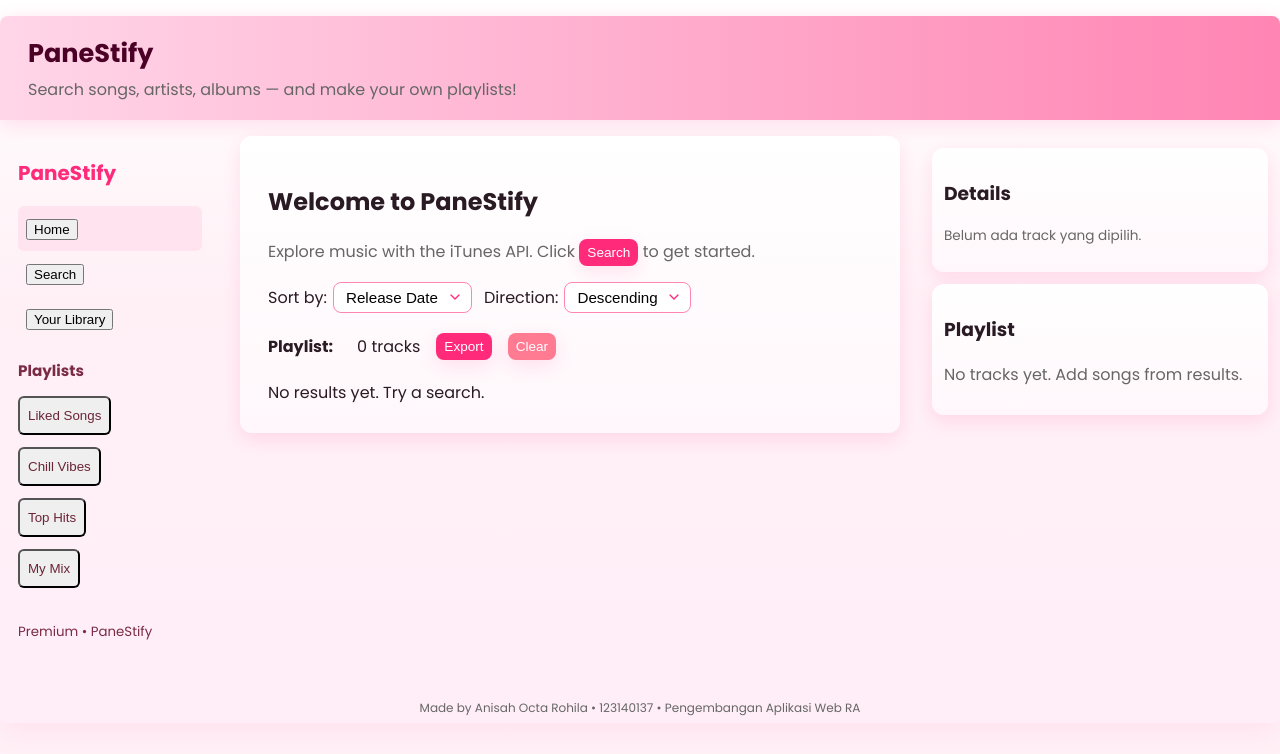
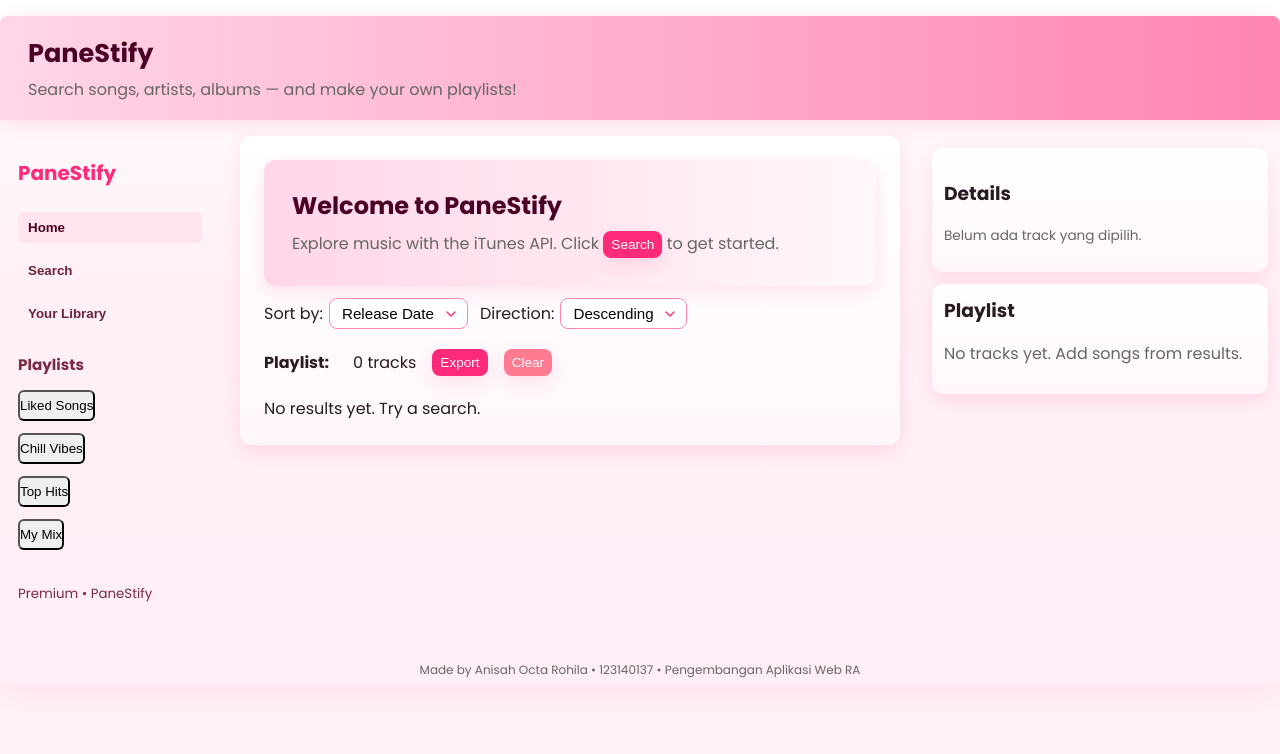
Before and after one commit to panesbelpois/uts-pemweb-123140137, a React (Vite) app: page / in a window 1280 px wide. Shown: the top 754 px of the page. Built offline with nearby package versions, Linux system fonts and the light colour scheme.

Commit message:
fix the UI

```diff
--- a/src/App.css
+++ b/src/App.css
@@ -65,11 +65,26 @@
 .sidebar-inner { padding: 22px 18px; color: #4b0026; min-height: 420px; }
 .sidebar-inner .logo { font-weight: 800; font-size: 1.25rem; color: var(--pink-500); margin-bottom: 18px; }
 .sidebar-inner .nav { list-style: none; padding: 0; margin: 0 0 18px 0; }
-.sidebar-inner .nav-item { padding: 10px 8px; border-radius: 6px; cursor: pointer; color: #6b2438; }
-.sidebar-inner .nav-item.active, .sidebar-inner .nav-item:hover { background: rgba(255,43,122,0.08); color: #4b0026; }
+.sidebar-inner .nav-item { padding: 6px 0; border-radius: 6px; cursor: pointer; }
+.sidebar-inner .nav-link {
+  display: block;
+  width: 100%;
+  text-align: left;
+  padding: 8px 10px;
+  border-radius: 6px;
+  background: transparent;
+  border: none;
+  color: #6b2438;
+  font-weight: 600;
+}
+.sidebar-inner .nav-item.active .nav-link,
+.sidebar-inner .nav-item .nav-link:hover {
+  background: rgba(255,43,122,0.08);
+  color: #4b0026;
+}
 .sidebar-inner .playlists h4 { margin: 14px 0 8px; color: #7a2b45; font-size: 0.95rem; }
 .sidebar-inner .playlists ul { list-style:none; padding:0; margin:0; }
-.sidebar-inner .playlists li { padding:6px 0; color:#5a2433; font-size:0.95rem; cursor:pointer; }
+.sidebar-inner .playlists li { padding:6px 0; color:#5a2433; font-size:0.95rem; }
 .sidebar-footer { margin-top:24px; color:#7a2b45; }
 
 /* Make cards align with pink theme */
@@ -78,6 +93,44 @@
 .spotify-app .track-title { color: #4b0026; }
 .spotify-app .btn { background: var(--pink-500); box-shadow: 0 6px 18px rgba(255,43,122,0.12); }
 .spotify-app .btn.ghost { background: transparent; color: var(--pink-500); border-color: rgba(255,43,122,0.12); }
+
+/* NAV / BUTTON baseline styles */
+.nav-link:focus,
+.btn:focus,
+.nav-item .playlist-link:focus {
+  outline: 3px solid rgba(255,43,122,0.15);
+  outline-offset: 2px;
+}
+
+/* Content area polish */
+.content-area { padding: 24px; }
+.home-hero { padding: 28px; border-radius: 12px; background: linear-gradient(90deg,var(--pink-100), #fff7fb); box-shadow: var(--shadow); }
+.home-hero h2 { margin: 0 0 8px 0; color: #4b0026; }
+.home-hero .muted { margin: 0; }
+
+/* Table and cards spacing */
+.table-area { margin-top: 16px; }
+.data-table table { width:100%; border-collapse: collapse; font-size: 0.95rem; }
+.data-table thead th { padding: 10px; }
+.data-table tbody td { padding: 10px; }
+
+/* Playlist card tweaks */
+.playlist-card { padding: 12px; border-radius: 12px; }
+.playlist-card h3 { margin: 0 0 8px 0; }
+.playlist-list { gap: 6px; }
+.playlist-item { padding: 10px; align-items: center; }
+.playlist-item img { width:52px; height:52px; }
+
+/* Ensure audio controls don't overflow */
+.playlist-item audio, .controls audio { max-width: 160px; }
+
+/* Responsive: collapse sidebar on small screens */
+@media (max-width: 900px) {
+  .spotify-app .main-grid { grid-template-columns: 1fr; }
+  .spotify-sidebar { display: none; }
+  .right-panel { order: 2; }
+  .left-panel { order: 1; }
+}
 
 /* Search form */
 .search-form fieldset { border: 1px dashed rgba(255,43,122,0.12); padding: 12px; border-radius: 10px; }
```
Also changed, not shown: 4 other files (tests, documents, lock files or other folders).
